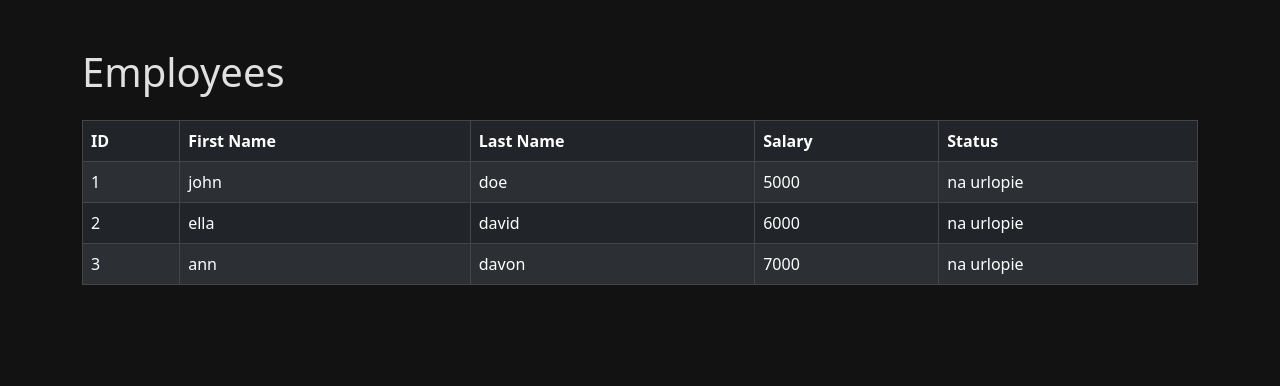
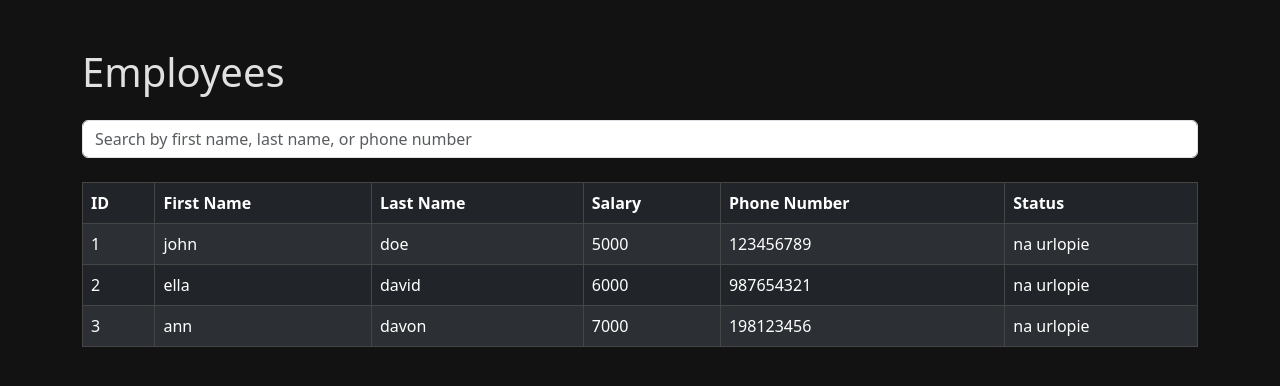
Before and after one commit to justynakwasniak/employees-app, a React (Vite) app: page / in a window 1280 px wide. Shown: the top 386 px of the page. Built offline with nearby package versions, Linux system fonts and the light colour scheme.

Commit message:
searchbar

```diff
--- a/src/App.tsx
+++ b/src/App.tsx
@@ -1,15 +1,19 @@
 import "./App.css";
-import React from "react";
+import React, { useState } from "react";
 import { Table } from "./components/Table";
+import SearchBar from "./components/SearchBar";
+import { Employee } from "./modals/Employee";
 
 function App() {
-  const mockData = [
+  const [searchTerm, setSearchTerm] = useState("");
+  const mockData: Employee[] = [
     {
       id: "1",
       firstname: "john",
       lastname: "doe",
       salary: 5000,
       status: "na urlopie",
+      phonenumber: 123456789,
     },
     {
       id: "2",
@@ -17,6 +21,7 @@ function App() {
       lastname: "david",
       salary: 6000,
       status: "na urlopie",
+      phonenumber: 987654321,
     },
     {
       id: "3",
@@ -24,12 +29,21 @@ function App() {
       lastname: "davon",
       salary: 7000,
       status: "na urlopie",
+      phonenumber: 198123456,
     },
   ];
+
+  const filteredData = mockData.filter((employee) =>
+    `${employee.firstname} ${employee.lastname} ${employee.id} ${employee.phonenumber}`
+      .toLowerCase()
+      .includes(searchTerm.toLowerCase())
+  );
+
   return (
     <div className="App container mt-5">
       <h1 className="mb-4">Employees</h1>
-      <Table data={mockData} />
+      <SearchBar searchTerm={searchTerm} setSearchTerm={setSearchTerm} />
+      <Table data={filteredData} />
     </div>
   );
 }
--- /dev/null
+++ b/src/components/SearchBar.tsx
@@ -0,0 +1,22 @@
+import React from "react";
+
+interface SearchBarProps {
+  searchTerm: string;
+  setSearchTerm: (term: string) => void;
+}
+
+const SearchBar: React.FC<SearchBarProps> = ({ searchTerm, setSearchTerm }) => {
+  return (
+    <div className="mb-4">
+      <input
+        type="text"
+        className="form-control"
+        placeholder="Search by first name, last name, or phone number"
+        value={searchTerm}
+        onChange={(e) => setSearchTerm(e.target.value)}
+      />
+    </div>
+  );
+};
+
+export default SearchBar;
--- a/src/components/Table.tsx
+++ b/src/components/Table.tsx
@@ -1,15 +1,6 @@
 import React from "react";
+import { Employee } from "../modals/Employee";
 
-// Zdefiniuj interfejs dla danych pracowników
-interface Employee {
-  id: string;
-  firstname: string;
-  lastname: string;
-  salary: number;
-  status: string;
-}
-
-// Zdefiniuj typ dla propsów komponentu Table
 interface TableProps {
   data: Employee[];
 }
@@ -23,6 +14,7 @@ export const Table: React.FC<TableProps> = ({ data }) => {
           <th>First Name</th>
           <th>Last Name</th>
           <th>Salary</th>
+          <th>Phone Number</th>
           <th>Status</th>
         </tr>
       </thead>
@@ -33,6 +25,8 @@ export const Table: React.FC<TableProps> = ({ data }) => {
             <td>{employee.firstname}</td>
             <td>{employee.lastname}</td>
             <td>{employee.salary}</td>
+
+            <td>{employee.phonenumber}</td>
             <td>{employee.status}</td>
           </tr>
         ))}
--- /dev/null
+++ b/src/modals/Employee.ts
@@ -0,0 +1,9 @@
+// Zdefiniuj interfejs dla danych pracowników
+export interface Employee {
+  id: string;
+  firstname: string;
+  lastname: string;
+  salary: number;
+  status: string;
+  phonenumber: number;
+}
```
